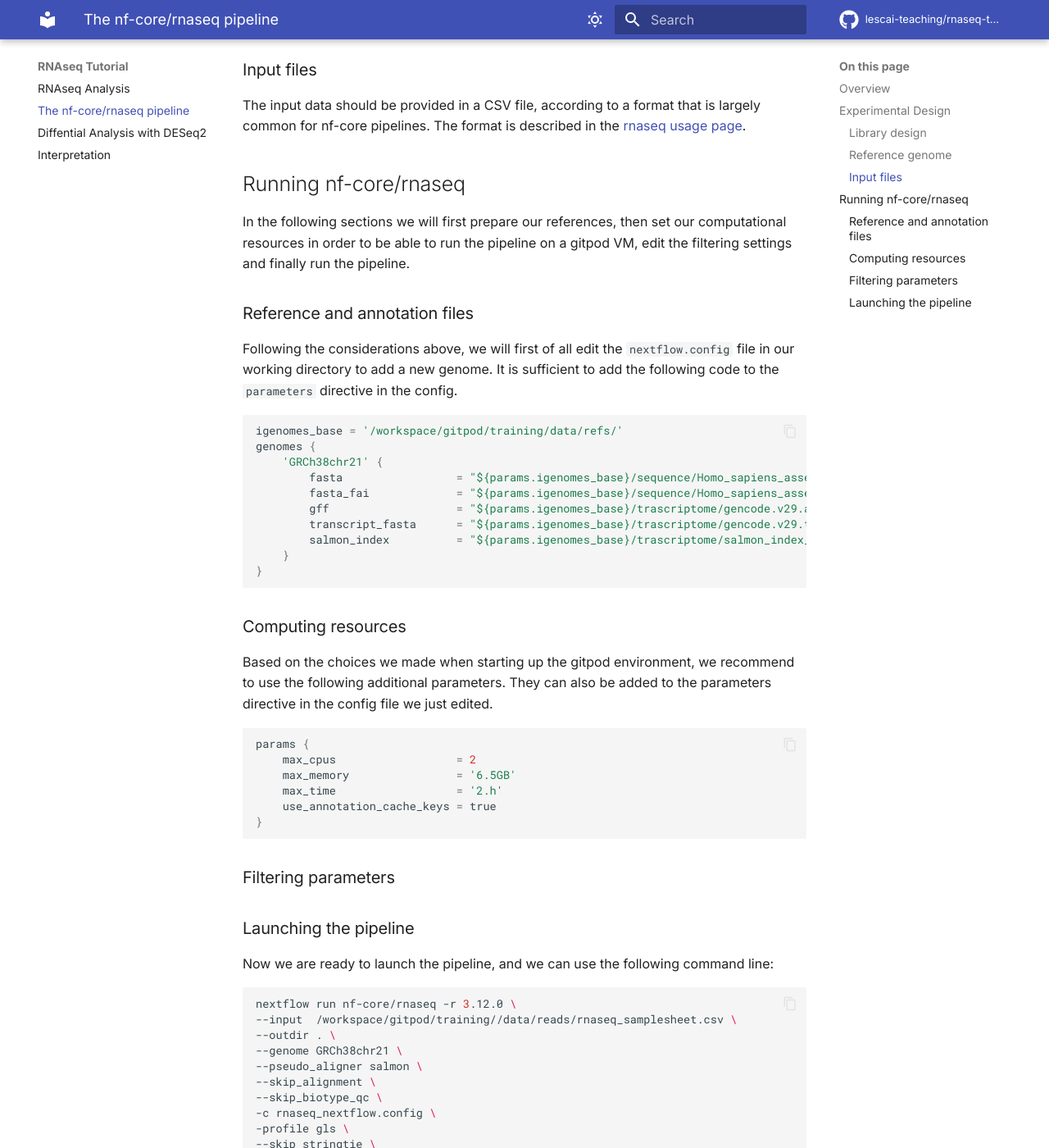
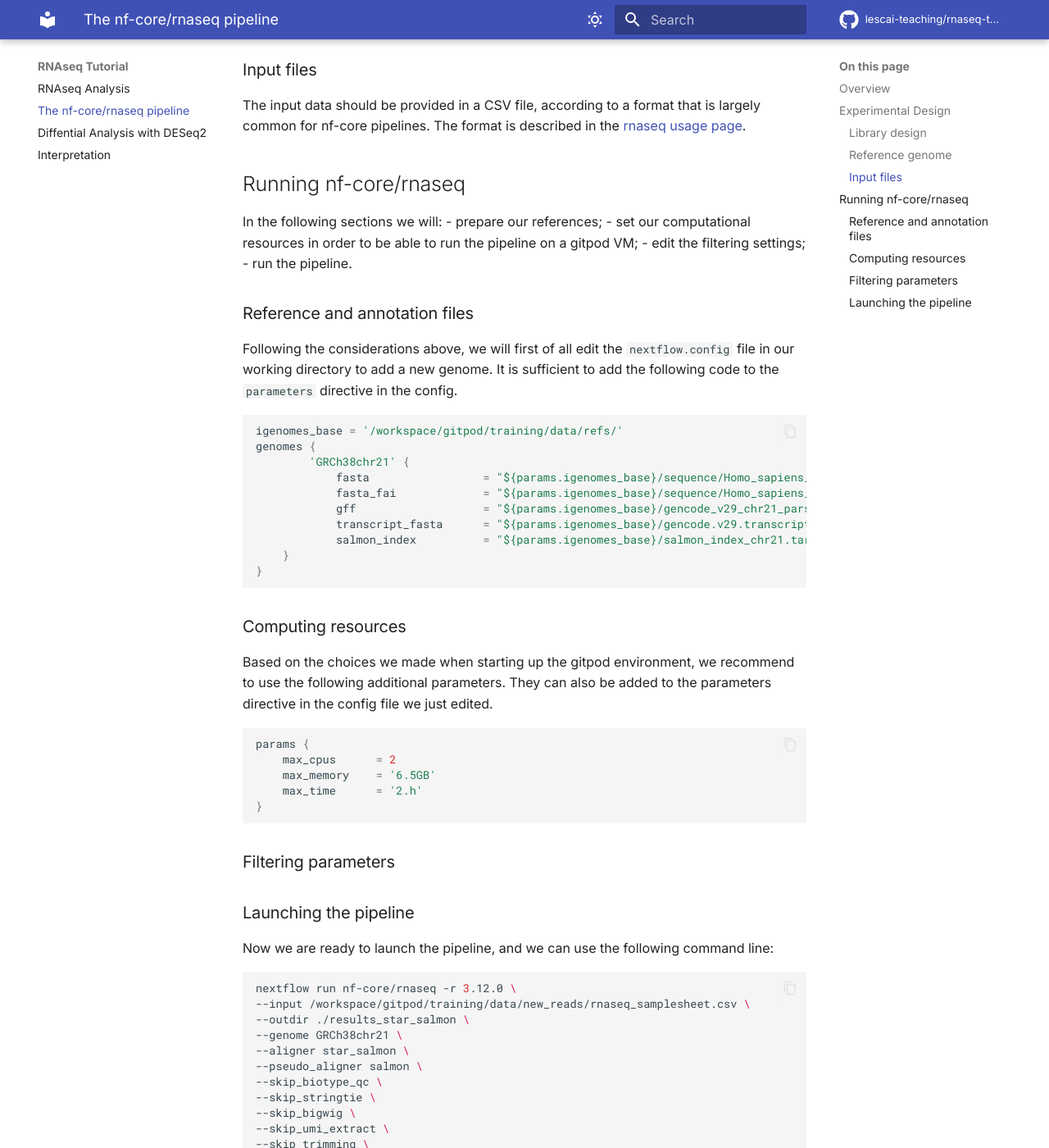
Before and after one commit to santorsola-teaching/nf-core-gitpod-run, an MkDocs documentation site: the page built from docs/rnaseq.md, in a window 1280 px wide and 1400 px high, scrolled down 1325 px. Shown: the whole window at 82% size. Built offline with MkDocs 1.6.1 and Material for MkDocs 9.7.7, drawn with Linux system fonts in a browser that asks for light colours; comment, search, counter and statistics services are not loaded; some of the changed text lies outside the part shown.

Commit message:
update params settings in rnaseq.md

````diff
--- a/docs/rnaseq.md
+++ b/docs/rnaseq.md
@@ -35,7 +35,11 @@ The format is described in the [rnaseq usage page](https://nf-co.re/rnaseq/3.14.
 
 ## Running nf-core/rnaseq
 
-In the following sections we will first prepare our references, then set our computational resources in order to be able to run the pipeline on a gitpod VM, edit the filtering settings and finally run the pipeline.
+In the following sections we will:
+- prepare our references;
+- set our computational resources in order to be able to run the pipeline on a gitpod VM;
+- edit the filtering settings;
+- run the pipeline.
 
 ### Reference and annotation files
 
@@ -45,12 +49,12 @@ It is sufficient to add the following code to the `parameters` directive in the
 ```groovy
 igenomes_base = '/workspace/gitpod/training/data/refs/'
 genomes {
-	'GRCh38chr21' {
-        fasta                 = "${params.igenomes_base}/sequence/Homo_sapiens_assembly38_chr21.fasta"
-        fasta_fai             = "${params.igenomes_base}/sequence/Homo_sapiens_assembly38_chr21.fasta.fai"
-        gff                   = "${params.igenomes_base}/trascriptome/gencode.v29.annotation_chr21_noversion.gff"
-        transcript_fasta      = "${params.igenomes_base}/trascriptome/gencode.v29.transcripts_chr21_annotated.fa"
-        salmon_index          = "${params.igenomes_base}/trascriptome/salmon_index_chr21.tar.gz"
+        'GRCh38chr21' {
+            fasta                 = "${params.igenomes_base}/sequence/Homo_sapiens_assembly38_chr21.fasta"
+            fasta_fai             = "${params.igenomes_base}/sequence/Homo_sapiens_assembly38_chr21.fasta.fai"
+            gff                   = "${params.igenomes_base}/gencode_v29_chr21_parsed_noversion.gff"
+            transcript_fasta      = "${params.igenomes_base}/gencode.v29.transcripts_chr21.fa"
+            salmon_index          = "${params.igenomes_base}/salmon_index_chr21.tar.gz"
 	}
 }
 ```
@@ -62,10 +66,9 @@ They can also be added to the parameters directive in the config file we just ed
 
 ```groovy
 params {
-    max_cpus                  = 2
-    max_memory                = '6.5GB'
-    max_time                  = '2.h'
-    use_annotation_cache_keys = true
+    max_cpus      = 2
+    max_memory    = '6.5GB'
+    max_time      = '2.h'
 }
 ```
 
@@ -80,17 +83,19 @@ Now we are ready to launch the pipeline, and we can use the following command li
 
 ```bash
 nextflow run nf-core/rnaseq -r 3.12.0 \
---input  /workspace/gitpod/training//data/reads/rnaseq_samplesheet.csv \
---outdir . \
+--input /workspace/gitpod/training/data/new_reads/rnaseq_samplesheet.csv \
+--outdir ./results_star_salmon \
 --genome GRCh38chr21 \
+--aligner star_salmon \
 --pseudo_aligner salmon \
---skip_alignment \
 --skip_biotype_qc \
--c rnaseq_nextflow.config \
--profile gls \
 --skip_stringtie \
 --skip_bigwig \
 --skip_umi_extract \
 --skip_trimming \
---skip_fastqc
+--skip_fastqc \
+--skip_markduplicates \
+--skip_dupradar \
+--skip_rseqc \
+--skip_qualimap
 ```
````
Also changed, not shown: 1 other file.
